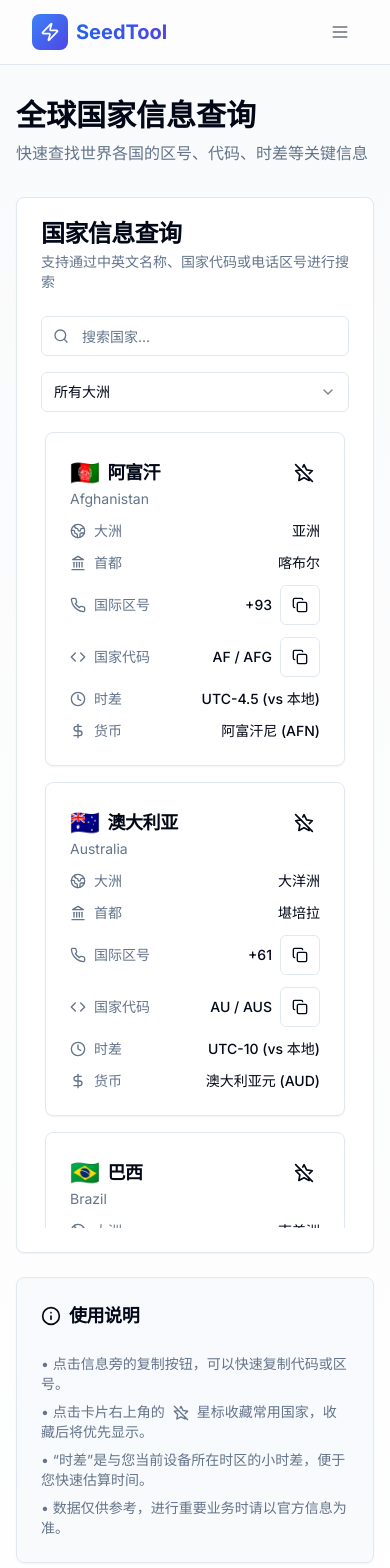
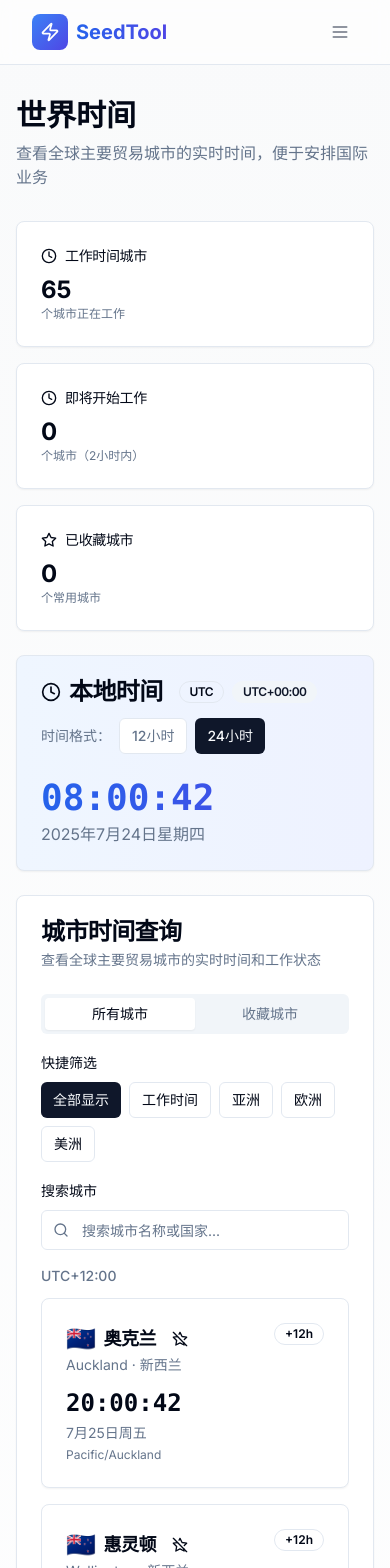
Before and after one commit to everett7623/Globokit, a Next.js app: page /tools/world-time in a window 390 px wide. Shown: the top 1568 px of the page. Built offline with nearby package versions, Linux system fonts and the light colour scheme.

Commit message:
Update page.tsx

```diff
--- a/app/tools/world-time/page.tsx
+++ b/app/tools/world-time/page.tsx
@@ -1,180 +1,426 @@
-// 名称: 全球国家信息查询
-// 描述: 查询全球国家和地区的详细信息，支持搜索和筛选
-// 路径: seedtool/app/tools/global-country-info/page.tsx
-// 作者: Jensfrank (由Gemini AI生成)
-// 更新时间: 2025-07-25
+// 名称: 世界时间
+// 描述: 查看全球主要贸易城市的实时时间，便于外贸业务时间安排
+// 路径: seedtool/app/tools/world-time/page.tsx
+// 作者: Jensfrank
+// 更新时间: 2025-07-24
 
 'use client'
 
-import { useState, useEffect, useMemo } from 'react'
+import { useState, useEffect } from 'react'
 import { Card, CardContent, CardDescription, CardHeader, CardTitle } from '@/components/ui/card'
+import { Badge } from '@/components/ui/badge'
 import { Input } from '@/components/ui/input'
 import { Button } from '@/components/ui/button'
-import { Select, SelectContent, SelectItem, SelectTrigger, SelectValue } from '@/components/ui/select'
-import { Badge } from '@/components/ui/badge'
-import { CopyButton } from '@/components/tools/copy-button'
-import { COUNTRY_DATA, getFlagEmoji, getTimeDifference, getContinents, CountryInfo } from '@/lib/tools/global-country-info'
-import { Search, Globe, Star, StarOff, Info, Clock, Phone, Code, Globe2, Landmark, DollarSign } from 'lucide-react'
+import { Tabs, TabsContent, TabsList, TabsTrigger } from '@/components/ui/tabs'
+import { Clock, Search, Globe, Star, StarOff, Calculator, Info } from 'lucide-react'
+import { formatTime, getTimeZoneOffset, isBusinessHours, getTimeDifference, WORLD_CITIES } from '@/lib/tools/world-time'
+import { Label } from '@/components/ui/label'
 
-export default function GlobalCountryInfoPage() {
+interface CityTime {
+  name: string
+  nameEn: string
+  timezone: string
+  country: string
+  countryCode: string
+  currentTime: string
+  date: string
+  offset: string
+  isBusinessHours: boolean
+}
+
+export default function WorldTimePage() {
+  const [cityTimes, setCityTimes] = useState<CityTime[]>([])
   const [searchTerm, setSearchTerm] = useState('')
-  const [continentFilter, setContinentFilter] = useState('all')
+  const [currentDateTime, setCurrentDateTime] = useState(new Date())
   const [favorites, setFavorites] = useState<string[]>([])
-  const [isMounted, setIsMounted] = useState(false)
+  const [activeTab, setActiveTab] = useState('all')
+  const [quickFilter, setQuickFilter] = useState<string>('')
+  const [timeFormat, setTimeFormat] = useState<'12' | '24'>('24')
 
   // 从localStorage加载收藏
   useEffect(() => {
-    const savedFavorites = localStorage.getItem('countryFavorites')
-    if (savedFavorites) {
-      setFavorites(JSON.parse(savedFavorites))
+    const saved = localStorage.getItem('worldTimeFavorites')
+    if (saved) {
+      setFavorites(JSON.parse(saved))
     }
-    setIsMounted(true)
   }, [])
 
-  // 筛选和排序逻辑
-  const filteredCountries = useMemo(() => {
-    let countries = COUNTRY_DATA.filter(country => {
-      const term = searchTerm.toLowerCase()
-      const matchesSearch =
-        country.name_cn.toLowerCase().includes(term) ||
-        country.name_en.toLowerCase().includes(term) ||
-        country.iso2.toLowerCase().includes(term) ||
-        country.iso3.toLowerCase().includes(term) ||
-        country.dial_code.includes(term)
+  // 更新时间
+  useEffect(() => {
+    const updateTimes = () => {
+      const now = new Date()
+      setCurrentDateTime(now)
 
-      const matchesContinent =
-        continentFilter === 'all' || country.continent_cn === continentFilter
+      const times = WORLD_CITIES.map(city => {
+        const cityTime = new Date(now.toLocaleString('en-US', { timeZone: city.timezone }))
+        const offset = getTimeZoneOffset(city.timezone)
 
-      return matchesSearch && matchesContinent
+        return {
+          ...city,
+          currentTime: timeFormat === '24'
+            ? formatTime(cityTime)
+            : cityTime.toLocaleTimeString('en-US', {
+                timeZone: city.timezone,
+                hour12: true,
+                hour: '2-digit',
+                minute: '2-digit',
+                second: '2-digit'
+              }),
+          date: cityTime.toLocaleDateString('zh-CN', {
+            timeZone: city.timezone,
+            month: 'long',
+            day: 'numeric',
+            weekday: 'short'
+          }),
+          offset,
+          isBusinessHours: isBusinessHours(cityTime)
+        }
       })
 
-    // 将收藏的国家排在前面
-    countries.sort((a, b) => {
-      const aIsFav = favorites.includes(a.iso2)
-      const bIsFav = favorites.includes(b.iso2)
-      if (aIsFav && !bIsFav) return -1
-      if (!aIsFav && bIsFav) return 1
-      return a.name_en.localeCompare(b.name_en)
+      setCityTimes(times)
+    }
+
+    updateTimes()
+    const interval = setInterval(updateTimes, 1000)
+    return () => clearInterval(interval)
+  }, [timeFormat])
+
+  // 切换收藏
+  const toggleFavorite = (cityName: string) => {
+    const newFavorites = favorites.includes(cityName)
+      ? favorites.filter(f => f !== cityName)
+      : [...favorites, cityName]
+
+    setFavorites(newFavorites)
+    localStorage.setItem('worldTimeFavorites', JSON.stringify(newFavorites))
+  }
+
+  // 过滤城市
+  const filteredCities = cityTimes.filter(city => {
+    const matchesSearch = city.name.toLowerCase().includes(searchTerm.toLowerCase()) ||
+      city.nameEn.toLowerCase().includes(searchTerm.toLowerCase()) ||
+      city.country.toLowerCase().includes(searchTerm.toLowerCase())
+
+    // 标签页过滤
+    if (activeTab === 'favorites' && !favorites.includes(city.name)) {
+      return false
+    }
+
+    // 快捷过滤
+    if (quickFilter === 'working' && !city.isBusinessHours) {
+      return false
+    }
+    if (quickFilter === 'asia' && !['CN', 'HK', 'TW', 'JP', 'KR', 'SG', 'MY', 'TH', 'ID', 'PH', 'VN', 'IN', 'BD', 'PK'].includes(city.countryCode)) {
+      return false
+    }
+    if (quickFilter === 'europe' && !['GB', 'FR', 'DE', 'NL', 'BE', 'ES', 'IT', 'CH', 'AT', 'PL', 'CZ', 'HU', 'SE', 'DK', 'NO', 'FI', 'RU', 'UA', 'GR', 'PT', 'IE', 'TR'].includes(city.countryCode)) {
+      return false
+    }
+    if (quickFilter === 'americas' && !['US', 'CA', 'MX', 'BR', 'AR', 'CL', 'PE', 'CO', 'VE', 'EC', 'PA'].includes(city.countryCode)) {
+      return false
+    }
+
+    return matchesSearch
   })
 
-    return countries
-  }, [searchTerm, continentFilter, favorites])
+  // 按时区分组
+  const groupedCities = filteredCities.reduce((acc, city) => {
+    const offset = city.offset
+    if (!acc[offset]) {
+      acc[offset] = []
+    }
+    acc[offset].push(city)
+    return acc
+  }, {} as Record<string, CityTime[]>)
 
-  // 切换收藏
-  const toggleFavorite = (iso2: string) => {
-    const newFavorites = favorites.includes(iso2)
-      ? favorites.filter(f => f !== iso2)
-      : [...favorites, iso2]
+  // 获取本地时区
+  const localTimezone = Intl.DateTimeFormat().resolvedOptions().timeZone
+  const localOffset = getTimeZoneOffset(localTimezone)
 
-    setFavorites(newFavorites)
-    localStorage.setItem('countryFavorites', JSON.stringify(newFavorites))
+  // 获取即将进入工作时间的城市（未来2小时内）
+  const getUpcomingWorkingCities = () => {
+    return cityTimes.filter(city => {
+      if (city.isBusinessHours) return false
+
+      const now = new Date()
+      const cityTime = new Date(now.toLocaleString('en-US', { timeZone: city.timezone }))
+      const hour = cityTime.getHours()
+      const day = cityTime.getDay()
+
+      // 工作日且在7-9点之间
+      return day >= 1 && day <= 5 && hour >= 7 && hour < 9
+    })
   }
 
-  if (!isMounted) {
-    return null; // or a loading spinner
-  }
+  const upcomingWorkingCities = getUpcomingWorkingCities()
 
   return (
     <>
       <div className="mb-8">
-        <h1 className="text-3xl font-bold mb-2">全球国家信息查询</h1>
+        <h1 className="text-3xl font-bold mb-2">世界时间</h1>
         <p className="text-muted-foreground">
-          快速查找世界各国的区号、代码、时差等关键信息
+          查看全球主要贸易城市的实时时间，便于安排国际业务
         </p>
       </div>
 
+      {/* 统计卡片 */}
+      <div className="grid gap-4 mb-6 md:grid-cols-3">
+        <Card>
+          <CardHeader className="pb-2">
+            <CardTitle className="text-sm font-medium flex items-center gap-2">
+              <Clock className="h-4 w-4" />
+              工作时间城市
+            </CardTitle>
+          </CardHeader>
+          <CardContent>
+            <div className="text-2xl font-bold">{cityTimes.filter(c => c.isBusinessHours).length}</div>
+            <p className="text-xs text-muted-foreground">个城市正在工作</p>
+          </CardContent>
+        </Card>
+
+        <Card>
+          <CardHeader className="pb-2">
+            <CardTitle className="text-sm font-medium flex items-center gap-2">
+              <Clock className="h-4 w-4" />
+              即将开始工作
+            </CardTitle>
+          </CardHeader>
+          <CardContent>
+            <div className="text-2xl font-bold">{upcomingWorkingCities.length}</div>
+            <p className="text-xs text-muted-foreground">个城市（2小时内）</p>
+          </CardContent>
+        </Card>
+
+        <Card>
+          <CardHeader className="pb-2">
+            <CardTitle className="text-sm font-medium flex items-center gap-2">
+              <Star className="h-4 w-4" />
+              已收藏城市
+            </CardTitle>
+          </CardHeader>
+          <CardContent>
+            <div className="text-2xl font-bold">{favorites.length}</div>
+            <p className="text-xs text-muted-foreground">个常用城市</p>
+          </CardContent>
+        </Card>
+      </div>
+
+      {/* 当前本地时间 */}
+      <Card className="mb-6 bg-gradient-to-r from-blue-50 to-indigo-50 dark:from-blue-950 dark:to-indigo-950">
+        <CardHeader>
+          <CardTitle className="flex items-center gap-2">
+            <Clock className="h-5 w-5" />
+            本地时间
+            <Badge variant="outline" className="ml-2">{localTimezone}</Badge>
+            <Badge variant="secondary">UTC{localOffset}</Badge>
+          </CardTitle>
+          <CardDescription>
+            <div className="flex items-center gap-2 mt-2">
+              <Label>时间格式：</Label>
+              <Button
+                variant={timeFormat === '12' ? 'default' : 'outline'}
+                size="sm"
+                onClick={() => setTimeFormat('12')}
+              >
+                12小时
+              </Button>
+              <Button
+                variant={timeFormat === '24' ? 'default' : 'outline'}
+                size="sm"
+                onClick={() => setTimeFormat('24')}
+              >
+                24小时
+              </Button>
+            </div>
+          </CardDescription>
+        </CardHeader>
+        <CardContent>
+          <div className="text-4xl font-mono font-bold bg-gradient-to-r from-blue-600 to-indigo-600 bg-clip-text text-transparent">
+            {timeFormat === '24'
+              ? currentDateTime.toLocaleTimeString('zh-CN')
+              : currentDateTime.toLocaleTimeString('en-US', { hour12: true })
+            }
+          </div>
+          <div className="text-muted-foreground mt-1">
+            {currentDateTime.toLocaleDateString('zh-CN', {
+              year: 'numeric',
+              month: 'long',
+              day: 'numeric',
+              weekday: 'long'
+            })}
+          </div>
+        </CardContent>
+      </Card>
+
+      {/* 主要功能区 */}
       <Card>
         <CardHeader>
-          <CardTitle>国家信息查询</CardTitle>
+          <CardTitle>城市时间查询</CardTitle>
           <CardDescription>
-            支持通过中英文名称、国家代码或电话区号进行搜索
+            查看全球主要贸易城市的实时时间和工作状态
           </CardDescription>
         </CardHeader>
         <CardContent className="space-y-4">
-          <div className="grid gap-4 md:grid-cols-2">
+          {/* 标签页和搜索框 */}
+          <Tabs value={activeTab} onValueChange={setActiveTab}>
+            <TabsList className="grid w-full max-w-md grid-cols-2">
+              <TabsTrigger value="all">所有城市</TabsTrigger>
+              <TabsTrigger value="favorites">
+                收藏城市 {favorites.length > 0 && `(${favorites.length})`}
+              </TabsTrigger>
+            </TabsList>
+          </Tabs>
+
+          {/* 快捷过滤按钮 */}
+          <div className="space-y-2">
+            <Label>快捷筛选</Label>
+            <div className="flex flex-wrap gap-2">
+              <Button
+                variant={quickFilter === '' ? 'default' : 'outline'}
+                size="sm"
+                onClick={() => setQuickFilter('')}
+              >
+                全部显示
+              </Button>
+              <Button
+                variant={quickFilter === 'working' ? 'default' : 'outline'}
+                size="sm"
+                onClick={() => setQuickFilter(quickFilter === 'working' ? '' : 'working')}
+              >
+                工作时间
+              </Button>
+              <Button
+                variant={quickFilter === 'asia' ? 'default' : 'outline'}
+                size="sm"
+                onClick={() => setQuickFilter(quickFilter === 'asia' ? '' : 'asia')}
+              >
+                亚洲
+              </Button>
+              <Button
+                variant={quickFilter === 'europe' ? 'default' : 'outline'}
+                size="sm"
+                onClick={() => setQuickFilter(quickFilter === 'europe' ? '' : 'europe')}
+              >
+                欧洲
+              </Button>
+              <Button
+                variant={quickFilter === 'americas' ? 'default' : 'outline'}
+                size="sm"
+                onClick={() => setQuickFilter(quickFilter === 'americas' ? '' : 'americas')}
+              >
+                美洲
+              </Button>
+            </div>
+          </div>
+
+          <div className="space-y-2">
+            <Label htmlFor="search">搜索城市</Label>
             <div className="relative">
               <Search className="absolute left-3 top-1/2 transform -translate-y-1/2 text-muted-foreground h-4 w-4" />
               <Input
                 id="search"
                 type="text"
-                placeholder="搜索国家..."
+                placeholder="搜索城市名称或国家..."
                 value={searchTerm}
                 onChange={(e) => setSearchTerm(e.target.value)}
                 className="pl-10"
               />
             </div>
-            <Select value={continentFilter} onValueChange={setContinentFilter}>
-              <SelectTrigger>
-                <SelectValue placeholder="筛选大洲" />
-              </SelectTrigger>
-              <SelectContent>
-                <SelectItem value="all">所有大洲</SelectItem>
-                {getContinents().map(continent => (
-                  <SelectItem key={continent} value={continent}>
-                    {continent}
-                  </SelectItem>
-                ))}
-              </SelectContent>
-            </Select>
           </div>
 
-          <div className="space-y-6 max-h-[800px] overflow-y-auto p-1">
-            {filteredCountries.length > 0 ? (
+          {/* 城市时间列表 */}
+          <div className="space-y-6 max-h-[600px] overflow-y-auto">
+            {Object.entries(groupedCities)
+              .sort(([a], [b]) => {
+                const offsetA = parseInt(a.replace(/[^\d-]/g, ''))
+                const offsetB = parseInt(b.replace(/[^\d-]/g, ''))
+                return offsetB - offsetA
+              })
+              .map(([offset, cities]) => (
+                <div key={offset}>
+                  <h3 className="text-sm font-medium text-muted-foreground mb-3">
+                    UTC{offset}
+                  </h3>
                   <div className="grid gap-4 md:grid-cols-2 lg:grid-cols-3">
-                {filteredCountries.map((country) => (
+                    {cities.map((city) => (
                       <Card
-                    key={country.iso2}
+                        key={city.timezone}
                         className={`overflow-hidden transition-all hover:shadow-lg ${
-                      favorites.includes(country.iso2) ? 'ring-2 ring-yellow-400' : ''
+                          favorites.includes(city.name) ? 'ring-2 ring-yellow-400' : ''
                         }`}
                       >
                         <CardHeader className="pb-3">
                           <div className="flex items-start justify-between">
                             <div className="flex-1">
                               <CardTitle className="text-lg flex items-center gap-2">
-                            <span className="text-2xl">{getFlagEmoji(country.iso2)}</span>
-                            {country.name_cn}
+                                <span className="text-2xl">{getFlagEmoji(city.countryCode)}</span>
+                                {city.name}
+                                <Button
+                                  variant="ghost"
+                                  size="sm"
+                                  className="ml-1 h-6 w-6 p-0"
+                                  onClick={() => toggleFavorite(city.name)}
+                                >
+                                  {favorites.includes(city.name) ? (
+                                    <Star className="h-4 w-4 fill-yellow-400 text-yellow-400" />
+                                  ) : (
+                                    <StarOff className="h-4 w-4" />
+                                  )}
+                                </Button>
                               </CardTitle>
                               <CardDescription>
-                            {country.name_en}
+                                {city.nameEn} · {city.country}
                               </CardDescription>
                             </div>
-                        <Button
-                          variant="ghost"
-                          size="icon"
-                          className="ml-2 h-8 w-8"
-                          onClick={() => toggleFavorite(country.iso2)}
-                        >
-                          {favorites.includes(country.iso2) ? (
-                            <Star className="h-5 w-5 fill-yellow-400 text-yellow-400" />
-                          ) : (
-                            <StarOff className="h-5 w-5" />
+                            <div className="flex flex-col items-end gap-1">
+                              {city.isBusinessHours && (
+                                <Badge variant="default" className="bg-green-500">
+                                  工作时间
+                                </Badge>
                               )}
-                        </Button>
+                              {localTimezone !== city.timezone && (
+                                <Badge variant="outline" className="text-xs">
+                                  {getTimeDifference(city.timezone, localTimezone) > 0 ? '+' : ''}
+                                  {getTimeDifference(city.timezone, localTimezone)}h
+                                </Badge>
+                              )}
+                            </div>
                           </div>
                         </CardHeader>
-                    <CardContent className="text-sm space-y-3">
-                      <InfoRow icon={Globe2} label="大洲" value={country.continent_cn} />
-                      <InfoRow icon={Landmark} label="首都" value={country.capital_cn} />
-                      <InfoRow icon={Phone} label="国际区号" value={country.dial_code} hasCopy />
-                      <InfoRow icon={Code} label="国家代码" value={`${country.iso2} / ${country.iso3}`} hasCopy />
-                      <InfoRow icon={Clock} label="时差" value={`UTC${getTimeDifference(country.timezone) > 0 ? '+' : ''}${getTimeDifference(country.timezone)} (vs 本地)`} />
-                      <InfoRow icon={DollarSign} label="货币" value={`${country.currency_name_cn} (${country.currency_code})`} />
+                        <CardContent>
+                          <div className="space-y-1">
+                            <div className="text-2xl font-mono font-bold">
+                              {city.currentTime}
+                            </div>
+                            <div className="text-sm text-muted-foreground">
+                              {city.date}
+                            </div>
+                            <div className="text-xs text-muted-foreground">
+                              {city.timezone}
+                            </div>
+                          </div>
                         </CardContent>
                       </Card>
                     ))}
                   </div>
-            ) : (
-              <div className="text-center py-16">
+                </div>
+              ))}
+          </div>
+
+          {filteredCities.length === 0 && (
+            <div className="text-center py-12">
               <Globe className="h-12 w-12 text-muted-foreground mx-auto mb-4" />
-                <p className="text-muted-foreground">未找到匹配的国家信息</p>
-                <p className="text-xs text-muted-foreground mt-1">请尝试更换搜索关键词或筛选条件</p>
+              <p className="text-muted-foreground">
+                {activeTab === 'favorites' && favorites.length === 0
+                  ? '还没有收藏任何城市，点击星标收藏常用城市'
+                  : '没有找到匹配的城市'}
+              </p>
             </div>
           )}
-          </div>
         </CardContent>
       </Card>
 
+      {/* 使用说明 */}
       <Card className="mt-6 bg-muted/50">
         <CardHeader>
           <CardTitle className="text-lg flex items-center gap-2">
@@ -183,26 +429,23 @@ export default function GlobalCountryInfoPage() {
           </CardTitle>
         </CardHeader>
         <CardContent className="space-y-2 text-sm text-muted-foreground">
-          <p>• 点击信息旁的复制按钮，可以快速复制代码或区号。</p>
-          <p>• 点击卡片右上角的 <StarOff className="h-4 w-4 inline-block mx-1" /> 星标收藏常用国家，收藏后将优先显示。</p>
-          <p>• “时差”是与您当前设备所在时区的小时差，便于您快速估算时间。</p>
-          <p>• 数据仅供参考，进行重要业务时请以官方信息为准。</p>
+          <p>• 点击星标收藏常用城市，方便快速查看</p>
+          <p>• 绿色"工作时间"标签表示该地区处于周一至周五 9:00-18:00</p>
+          <p>• 时差标签显示与您本地时间的差异，便于安排会议</p>
+          <p>• 建议避开对方的午餐时间（12:00-14:00）和下班时间</p>
+          <p>• 使用快捷筛选按钮可以快速查看特定地区的城市</p>
+          <p>• 支持12小时和24小时时间格式切换</p>
         </CardContent>
       </Card>
     </>
   )
 }
 
-// 辅助组件：用于显示每一行信息
-const InfoRow = ({ icon: Icon, label, value, hasCopy = false }: { icon: React.ElementType, label: string, value: string, hasCopy?: boolean }) => (
-  <div className="flex items-center justify-between">
-    <div className="flex items-center gap-2 text-muted-foreground">
-      <Icon className="h-4 w-4" />
-      <span>{label}</span>
-    </div>
-    <div className="flex items-center gap-2 font-medium">
-      <span>{value}</span>
-      {hasCopy && <CopyButton textToCopy={value} />}
-    </div>
-  </div>
-)
+// 获取国旗emoji
+function getFlagEmoji(countryCode: string): string {
+  const codePoints = countryCode
+    .toUpperCase()
+    .split('')
+    .map(char => 127397 + char.charCodeAt(0))
+  return String.fromCodePoint(...codePoints)
+}
```
Lines whose indentation alone changed are shown as unchanged.
